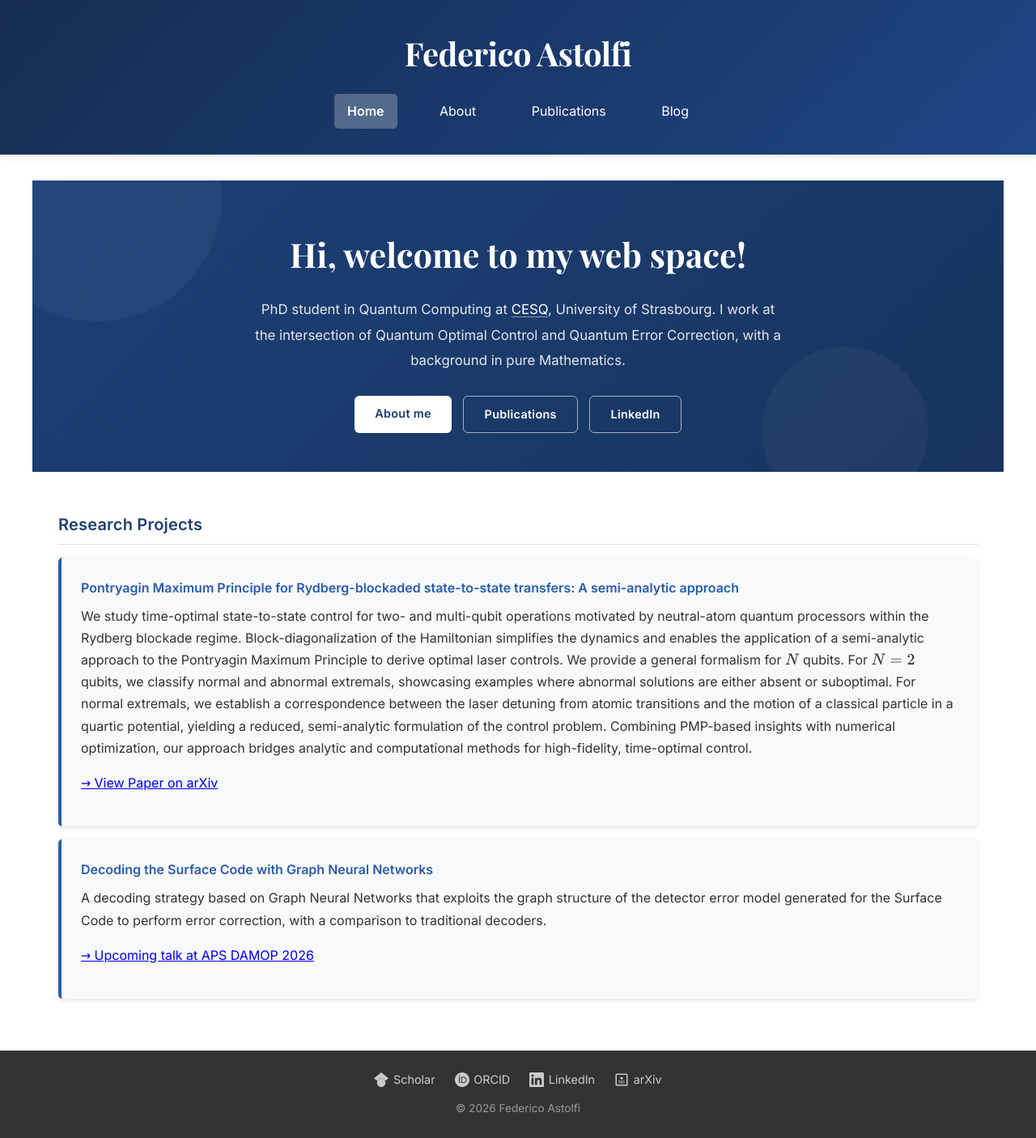
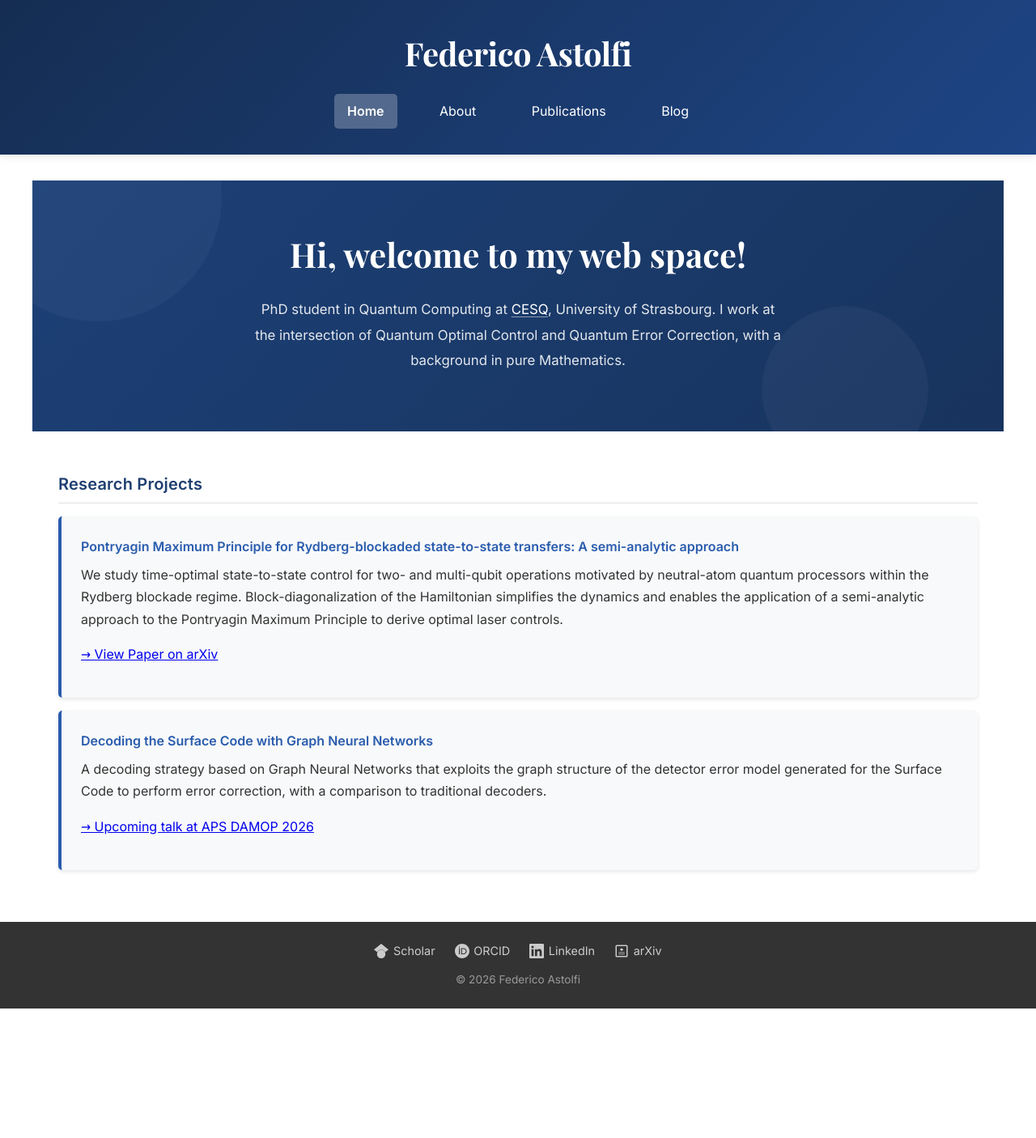
Before and after one commit to FedericoAstolfi/federicoastolfi.github.io, a Jekyll site: the page built from index.md, in a window 1280 px wide. Shown: the whole page at 81% size. Built offline with Jekyll 4.4.1, drawn with Linux system fonts in a browser that asks for light colours; after the commit the page ends 1246 px from its top, so only the background shows below that.

Commit message:
Remove hero buttons, shorten first card abstract
Co-Authored-By: Claude Opus 4.6 <noreply@anthropic.com>

```diff
--- a/index.md
+++ b/index.md
@@ -6,18 +6,13 @@ layout: default
 <section class="hero">
     <h2>Hi, welcome to my web space!</h2>
     <p>PhD student in Quantum Computing at <a href="https://www.cesq.eu/" target="_blank">CESQ</a>, University of Strasbourg. I work at the intersection of Quantum Optimal Control and Quantum Error Correction, with a background in pure Mathematics.</p>
-    <div class="hero-links">
-        <a href="/about" class="hero-btn">About me</a>
-        <a href="/publications" class="hero-btn hero-btn-outline">Publications</a>
-        <a href="https://www.linkedin.com/in/federico-astolfi-450250216" target="_blank" class="hero-btn hero-btn-outline">LinkedIn</a>
-    </div>
 </section>
 
 <section class="content">
     <h3>Research Projects</h3>
     <div class="card">
         <h4>Pontryagin Maximum Principle for Rydberg-blockaded state-to-state transfers: A semi-analytic approach</h4>
-        <p>We study time-optimal state-to-state control for two- and multi-qubit operations motivated by neutral-atom quantum processors within the Rydberg blockade regime. Block-diagonalization of the Hamiltonian simplifies the dynamics and enables the application of a semi-analytic approach to the Pontryagin Maximum Principle to derive optimal laser controls. We provide a general formalism for $N$ qubits. For $N=2$ qubits, we classify normal and abnormal extremals, showcasing examples where abnormal solutions are either absent or suboptimal. For normal extremals, we establish a correspondence between the laser detuning from atomic transitions and the motion of a classical particle in a quartic potential, yielding a reduced, semi-analytic formulation of the control problem. Combining PMP-based insights with numerical optimization, our approach bridges analytic and computational methods for high-fidelity, time-optimal control.</p>
+        <p>We study time-optimal state-to-state control for two- and multi-qubit operations motivated by neutral-atom quantum processors within the Rydberg blockade regime. Block-diagonalization of the Hamiltonian simplifies the dynamics and enables the application of a semi-analytic approach to the Pontryagin Maximum Principle to derive optimal laser controls.</p>
         <p><a href="https://arxiv.org/abs/2512.13549" target="_blank">→ View Paper on arXiv</a></p>
     </div>
     <div class="card">
```
